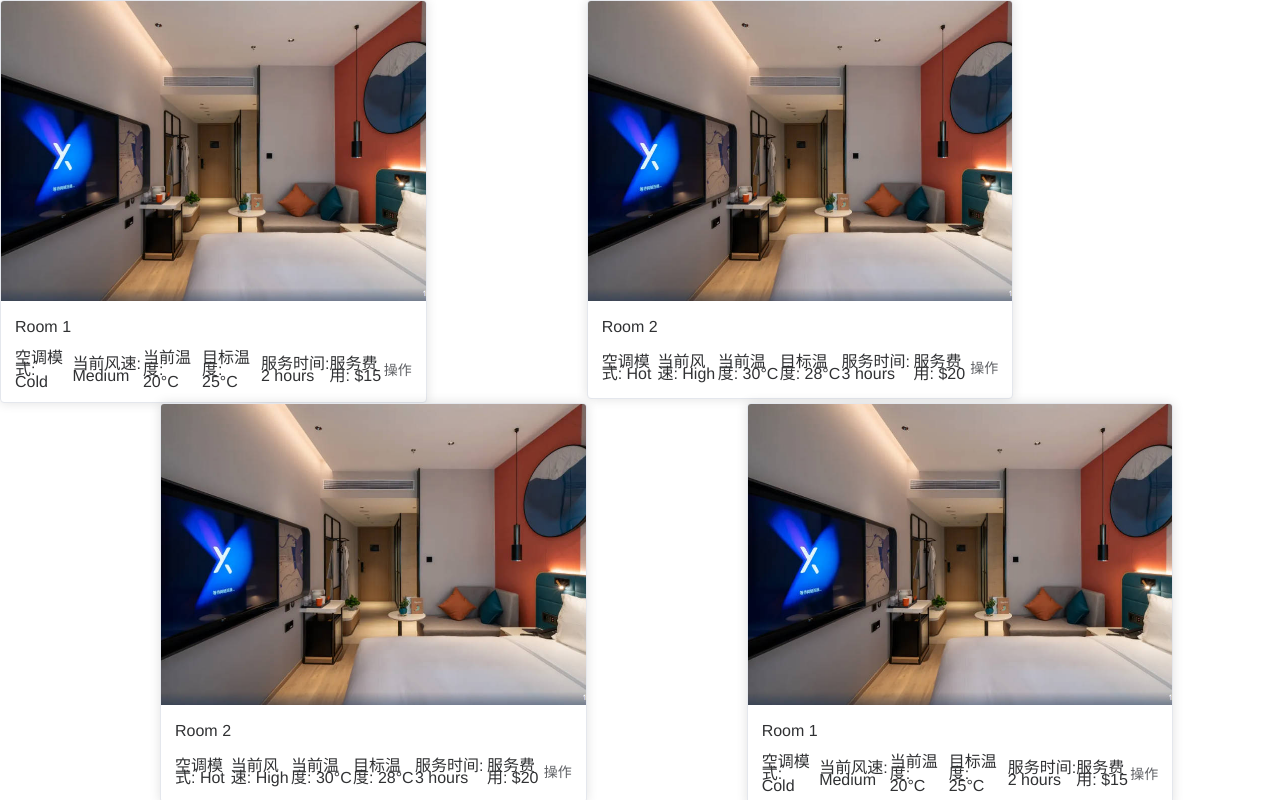
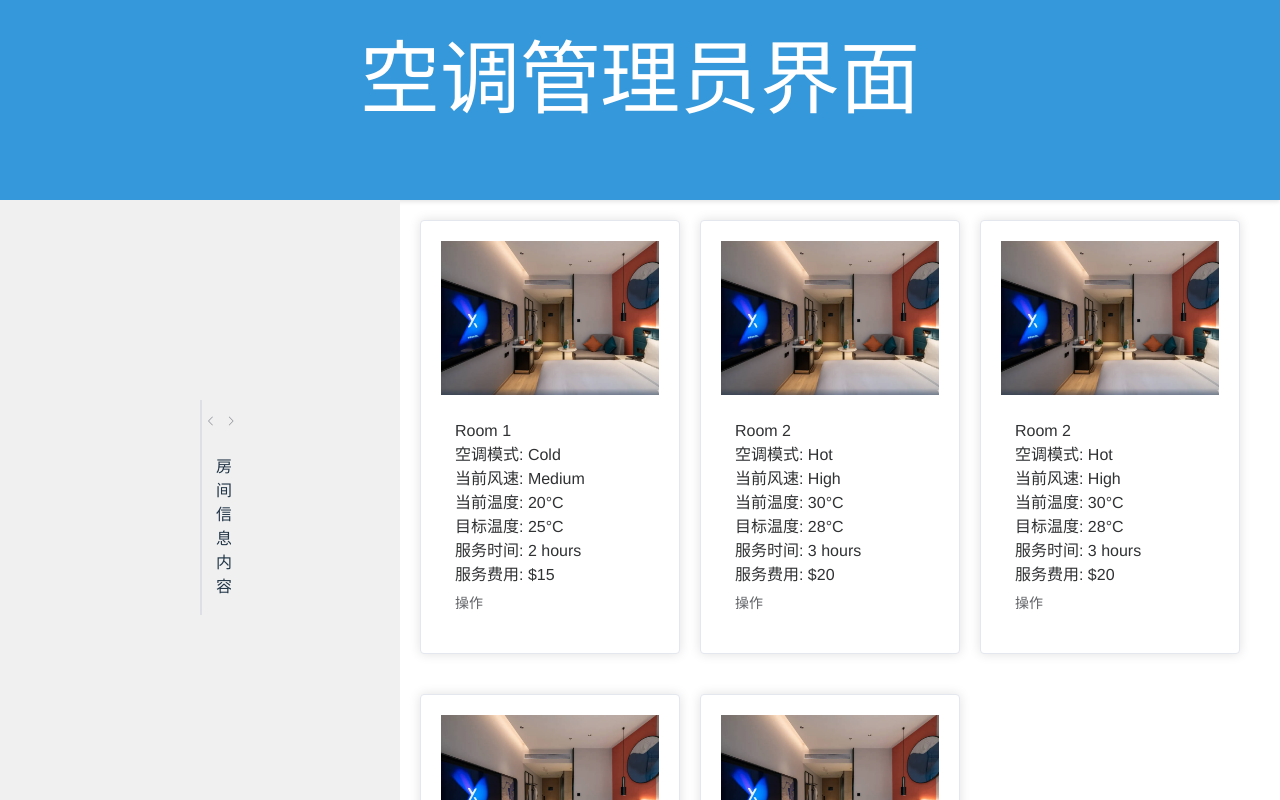
Before and after one commit to 550-ml/BUPT-2023-SE-Homework, a Vue app in the folder frontend/: page /administrator in a window 1280 px wide. Shown: the top 800 px of the page. Built offline with nearby package versions, Linux system fonts and the light colour scheme.

Commit message:
feat: change adm

```diff
--- a/frontend/src/views/Administrator/Administrator.vue
+++ b/frontend/src/views/Administrator/Administrator.vue
@@ -1,7 +1,24 @@
 <template>
-    <el-row>
-        <el-col v-for="(room, index) in roomsInfo" :key="index" :span="8" :offset="index > 0 ? 3 : 0">
-            <el-card :body-style="{ padding: '0px' }">
+    <div class="common-layout">
+        <el-container>
+            <el-header height="200px">
+                <div class="head-text">空调管理员界面</div>
+            </el-header>
+            <el-container>
+                <el-aside width="200px">
+                    <el-tabs type="border-card">
+                        <el-tab-pane label="房间信息">
+                            房间信息内容
+                        </el-tab-pane>
+                        <el-tab-pane label="空调参数调节">
+                            空调参数调节内容
+                        </el-tab-pane>
+                    </el-tabs>
+                </el-aside>
+                <el-main>
+                    <!-- 主要内容 -->
+                    <div class="show-mes">
+                        <el-card v-for="(room, index) in roomsInfo" :key="index">
                             <img src="../../assets/room1.jpg" class="image" />
                             <div style="padding: 14px">
                                 <span>{{ room.roomId }}</span>
@@ -16,9 +33,14 @@
                                 </div>
                             </div>
                         </el-card>
-        </el-col>
-    </el-row>
+                    </div>
+                </el-main>
+            </el-container>
+            <el-footer>Footer</el-footer>
+        </el-container>
+    </div>
 </template>
+
 
 <script lang="ts" setup>
 import { ref } from 'vue'
@@ -59,6 +81,15 @@ const roomsInfo = ref([
         servedTime: '2 hours',
         fee: '$15'
     },
+    {
+        roomId: 'Room 1',
+        mode: 'Cold',
+        speed: 'Medium',
+        currTemp: '20°C',
+        targetTemp: '25°C',
+        servedTime: '2 hours',
+        fee: '$15'
+    }
     // Add more rooms as needed...
 ])
 
@@ -70,17 +101,71 @@ setInterval(() => {
 </script>
 
 <style>
-.time {
-    font-size: 12px;
-    color: #999;
+/* 全局样式 */
+.common-layout {
+    height: 100vh;
+    /* 设置整个布局高度为视窗的高度 */
 }
 
-.bottom {
-    margin-top: 13px;
-    line-height: 12px;
+/* 定义el-header元素的样式 */
+.el-header {
+    background-color: #3498db;
+    /* 背景颜色 */
+    color: #ffffff;
+    /* 文本颜色 */
+    padding: 20px;
+    /* 内边距 */
+    text-align: center;
+    /* 文本居中 */
+    box-shadow: 0 2px 4px rgba(0, 0, 0, 0.1);
+    /* 阴影效果 */
+}
+
+/* 定义head-text类的样式 */
+.head-text {
+    font-size: 80px;
+    /* 字体大小 */
+    font-weight: bold;
+    /* 字体加粗 */
+}
+
+/* 侧边栏样式 */
+.el-aside {
+    background-color: #f0f0f0;
+    /* 设置侧边栏背景色 */
+    padding: 200px;
+    box-sizing: border-box;
+    /* 保证padding不影响元素宽度 */
+}
+
+/* 主要内容样式 */
+.show-mes {
     display: flex;
-    justify-content: space-between;
-    align-items: center;
+    flex-wrap: wrap;
+    /* 使用 flex 布局，让 el-card 水平排列，并换行显示 */
+    gap: 20px;
+    /* 设置元素之间的间距 */
+}
+
+.el-card {
+    width: calc(33.33% - 20px);
+    /* 设置每个 el-card 的宽度为三分之一，减去间距 */
+    margin-bottom: 20px;
+    /* 设置下边距 */
+}
+
+.image {
+    width: 100%;
+    max-width: 100%;
+    display: block;
+    margin-bottom: 10px;
+    /* 调整图片样式 */
+}
+
+.show-mes .bottom {
+    line-height: 1.5;
+    font-size: 16px;
+    /* 调整文字样式 */
 }
 
 .button {
@@ -88,8 +173,8 @@ setInterval(() => {
     min-height: auto;
 }
 
-.image {
-    width: 100%;
-    display: block;
+.time {
+    font-size: 12px;
+    color: #999;
 }
 </style>
```
Also changed, not shown: frontend/components.d.ts (+7 -0 lines). Lines whose indentation alone changed are shown as unchanged.
